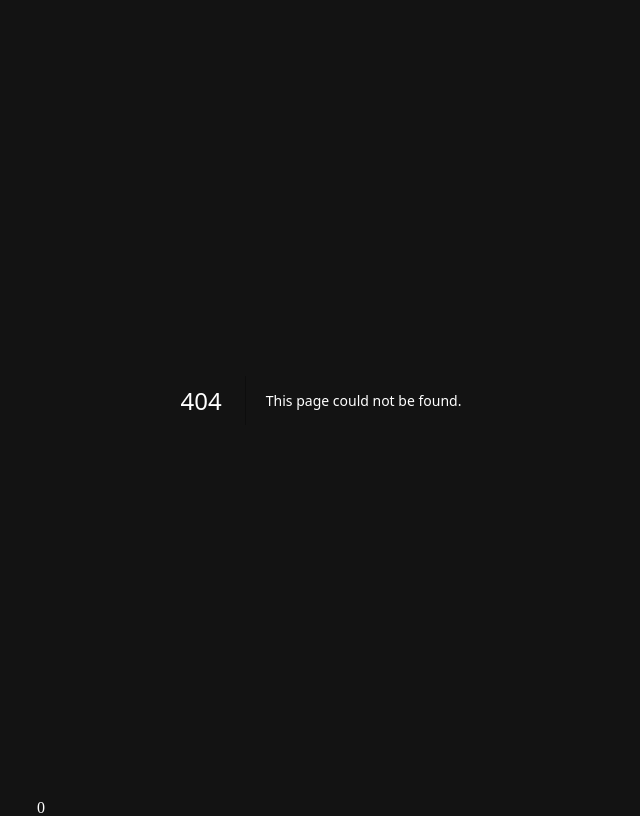
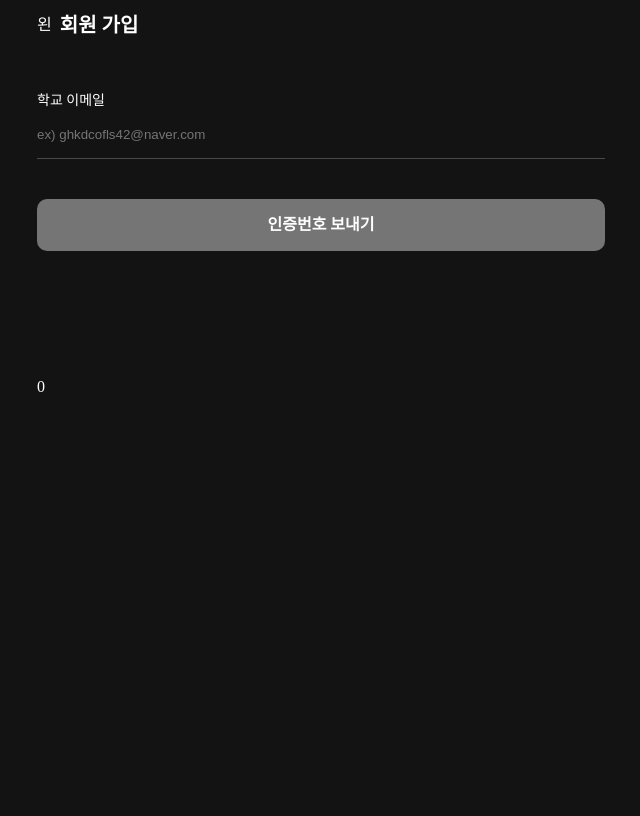
Before and after one commit to Qfeed-Dev/qfeed-client-web, a Next.js app: page /sign-up/email in a window 1280 px wide. Before the commit this address had no page. Shown: the whole page, without its empty margins (319-959 px from the left). Built offline with nearby package versions, Linux system fonts and the light colour scheme; what next-redux-wrapper would draw is missing.

Commit message:
feat: 이메일 인증 페이지

```diff
--- /dev/null
+++ b/src/app/sign-up/email/page.tsx
@@ -0,0 +1 @@
+export { default } from "../../../components/pages/sign-up/email";
--- /dev/null
+++ b/src/components/pages/sign-up/email.tsx
@@ -0,0 +1,36 @@
+"use client";
+import { useRouter } from "next/navigation";
+import ButtonFillLarge from "src/components/buttons/button-fill-large";
+import ButtonFillSmall from "src/components/buttons/button-fill-small";
+import Flex from "src/components/common/Flex";
+import InputLine from "src/components/inputs/input-line";
+import NavigationTop from "src/components/navigations/navigation-top";
+import ButtonGenderSelect from "src/components/sign-up/button-gender-select";
+import { useInput } from "src/hooks/common/useInput";
+
+const SignIn = () => {
+    const router = useRouter();
+    const email = useInput();
+
+    return (
+        <Flex direction="column" justify="start" gap={40}>
+            <NavigationTop
+                leftIcon={<div onClick={router.back}>왼</div>}
+                title="회원 가입"
+            />
+            <InputLine
+                value={email.value}
+                onChange={email.handleChangeInput}
+                label="학교 이메일"
+                placeholder="ex) ghkdcofls42@naver.com"
+            />
+            <ButtonFillLarge
+                state="disabled"
+                text="인증번호 보내기"
+                onClick={() => router.push("/")}
+            />
+        </Flex>
+    );
+};
+
+export default SignIn;
```
